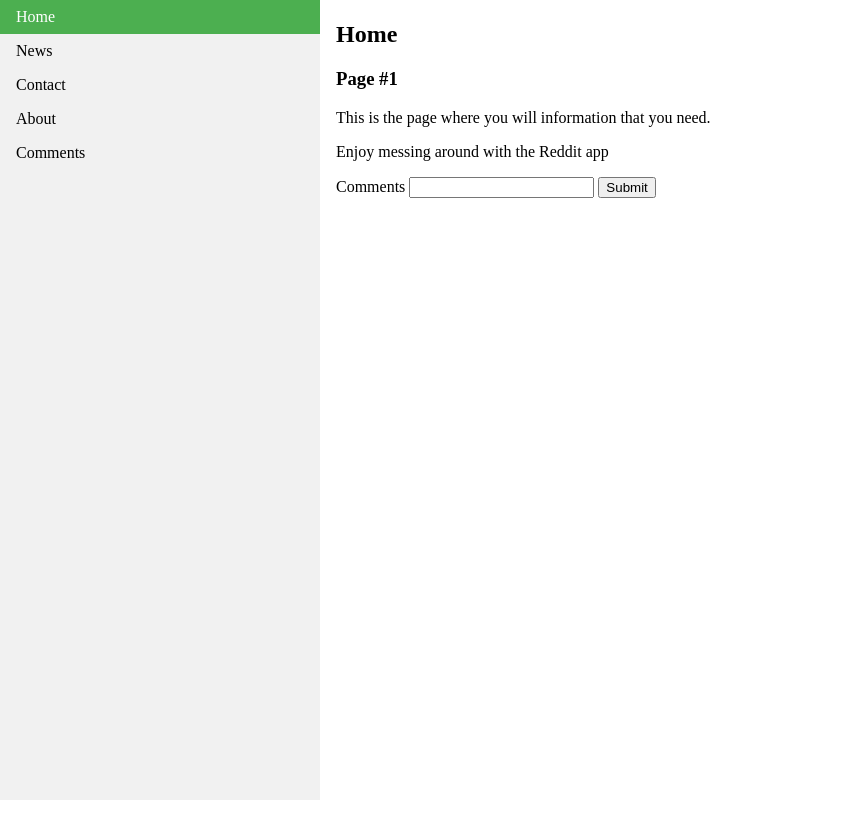
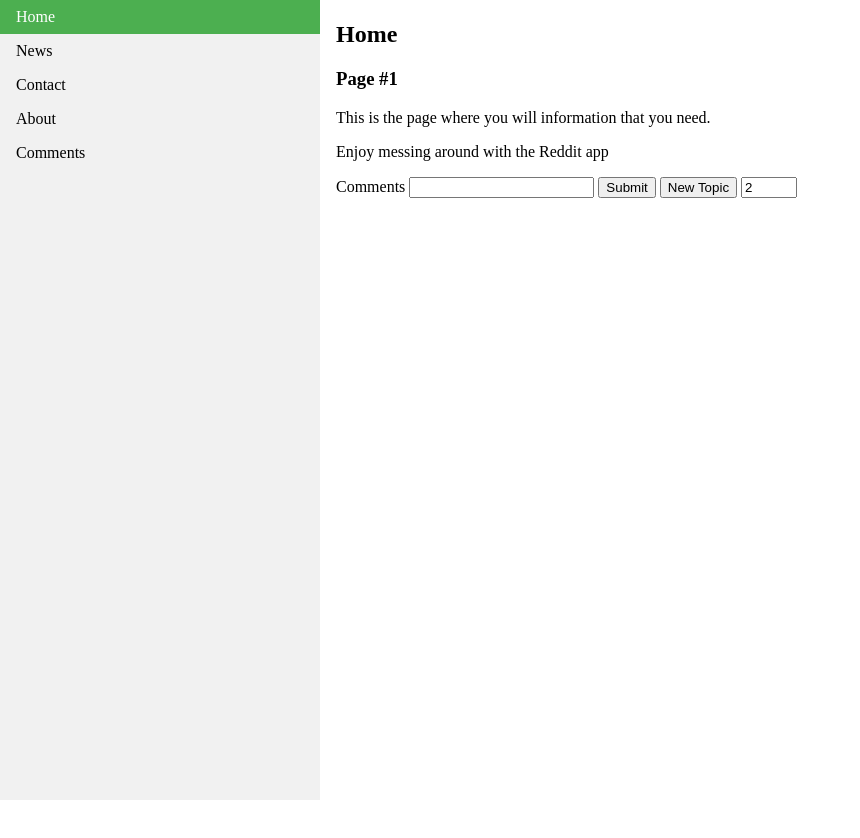
Before and after one commit to Derrickhunter/Reddit, a plain HTML site: page post.html in a window 1280 px wide. Shown: the whole page, without its empty margins (0-860 px from the left). Drawn offline with Linux system fonts and the light colour scheme.

Commit message:
Add files via upload

```diff
--- a/post.html
+++ b/post.html
@@ -59,6 +59,9 @@ li a:hover:not(.active) {
        name="Ntext" size="20">
 <input id="sent" type="submit"
        value="Submit">
+       <input id="sent" type="submit"
+       value="New Topic">
+       <input type="number" class="size-36" value="2" min="0" max="10" step="1">
        <script>
         window.onclick = function(e)
         {   var id =  e.target.id;
```
